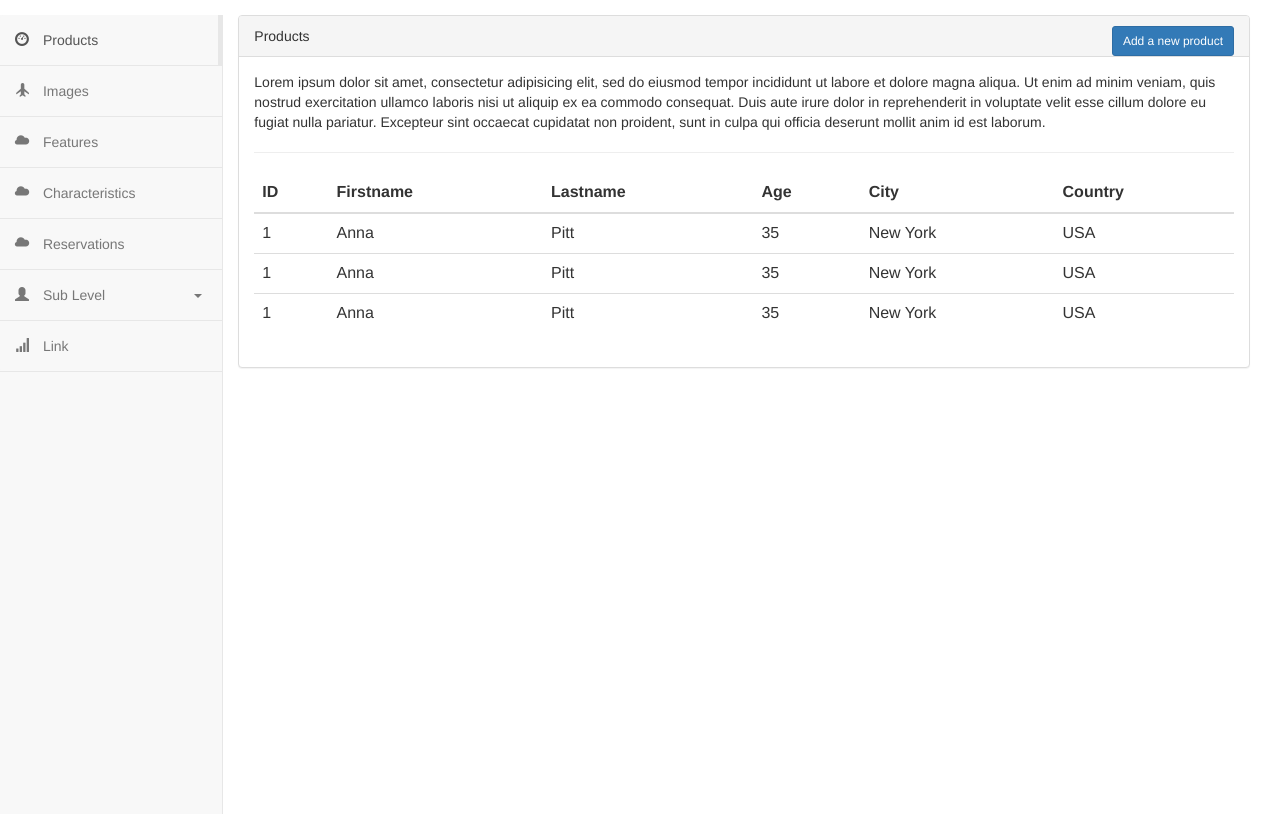
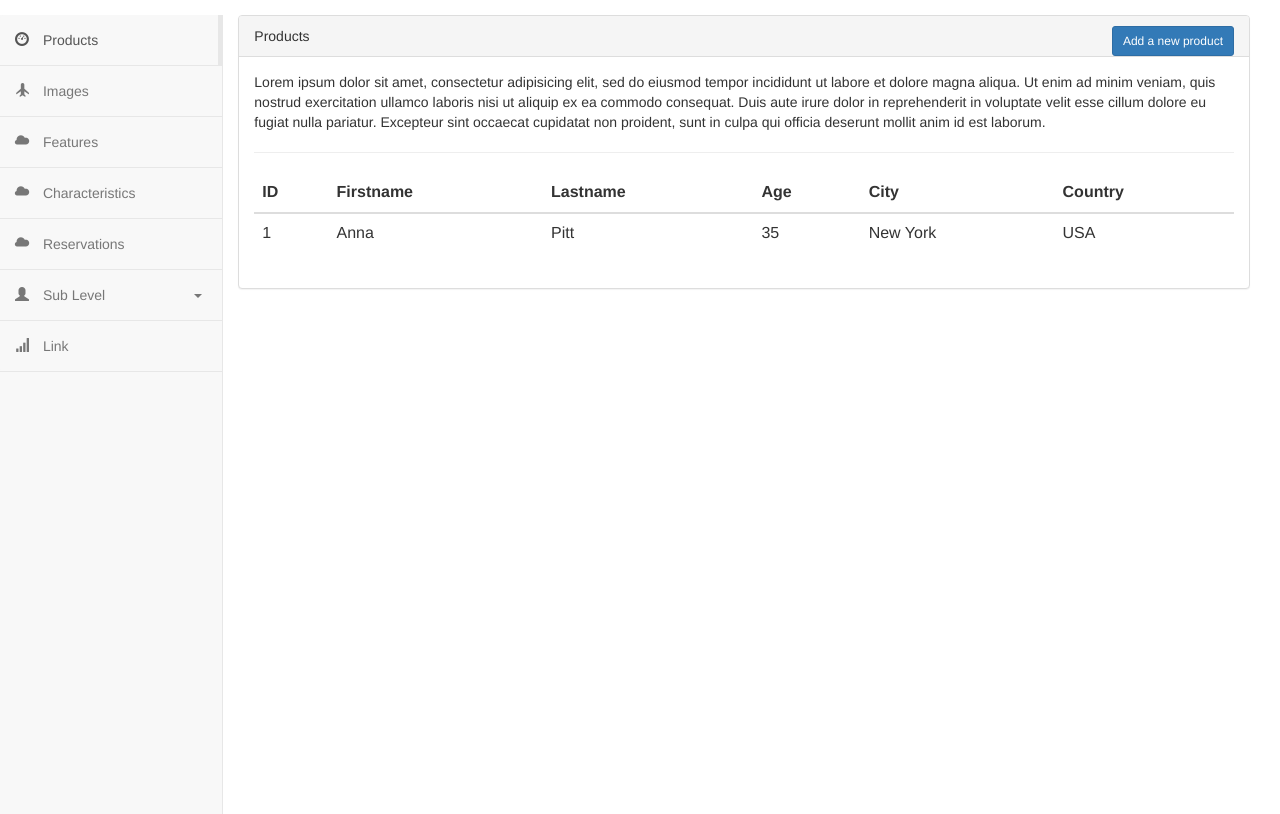
Before and after one commit to rocubix/duti-cars, a PHP site: page /admin/products/index.php in a window 1280 px wide. Shown: the part 51-865 px from the top of the page. Run offline with PHP 8.4, Linux system fonts and the light colour scheme.

Commit message:
Merge branch 'master' of D:\work\vhosts\duti.cumpara-masini.home with conflicts.

```diff
--- a/admin/products/index.php
+++ b/admin/products/index.php
@@ -6,11 +6,6 @@
     <script src="https://maxcdn.bootstrapcdn.com/bootstrap/3.3.7/js/bootstrap.min.js"></script>
     <link rel="stylesheet" type="text/css" href="/assets/css/admin/main.css">
     <!------ Include the above in your HEAD tag ---------->
-    <style>
-        #product_table tbody tr:hover{
-            background-color: #ff25e9;
-        }
-    </style>
 </head>
 <body>
 <nav class="navbar navbar-default navbar-static-top">
@@ -143,8 +138,8 @@
 
                 <hr>
 
-                <div id="product_table" class="table-responsive">
-                    <table class="table active">
+                <div class="table-responsive ">
+                    <table class="table">
                         <thead>
                         <tr>
                             <th>ID</th>
@@ -156,22 +151,6 @@
                         </tr>
                         </thead>
                         <tbody>
-                        <tr>
-                            <td>1</td>
-                            <td>Anna</td>
-                            <td>Pitt</td>
-                            <td>35</td>
-                            <td>New York</td>
-                            <td>USA</td>
-                        </tr>
-                        <tr>
-                            <td>1</td>
-                            <td>Anna</td>
-                            <td>Pitt</td>
-                            <td>35</td>
-                            <td>New York</td>
-                            <td>USA</td>
-                        </tr>
                         <tr>
                             <td>1</td>
                             <td>Anna</td>
@@ -198,15 +177,6 @@
 
 <!--    scripts-->
 <script>
-
-    // $('#product_table tbody tr').hover(function (event) {
-    //     if(event.type == "mouseenter"){
-    //         $(this).addClass("active")
-    //     }else{
-    //         $(this).removeClass("active")
-    //     }
-    // });
-
     $(function () {
         $('.navbar-toggle-sidebar').click(function () {
             $('.navbar-nav').toggleClass('slide-in');
```
